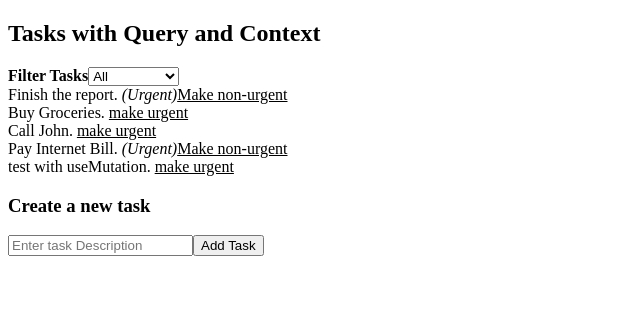
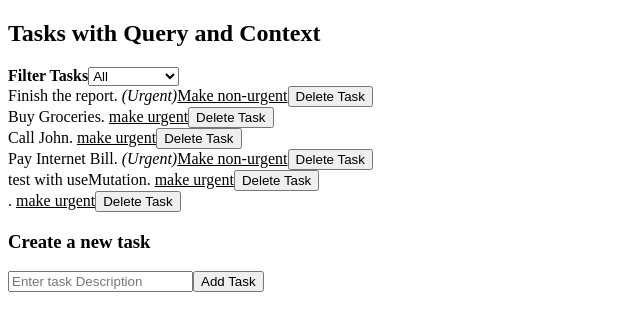
Before and after one commit to serhat-bca/ch9_mern_code, a React (Vite) app in the folder taskmanager-reactquery/: page / in a window 1280 px wide. Shown: the top 330 px of the page, without its empty margins (0-640 px from the left). Built offline with nearby package versions, Linux system fonts and the light colour scheme; data requests are answered from the project's data file.

Commit message:
push for sal

```diff
--- a/taskmanager-reactquery/db.json
+++ b/taskmanager-reactquery/db.json
@@ -24,6 +24,11 @@
       "id": "9a79",
       "description": "test with useMutation",
       "urgent": false
+    },
+    {
+      "id": "4f08",
+      "description": "",
+      "urgent": false
     }
   ]
 }
--- a/taskmanager-reactquery/src/components/Task.jsx
+++ b/taskmanager-reactquery/src/components/Task.jsx
@@ -1,5 +1,5 @@
 import {useMutation, useQueryClient} from "@tanstack/react-query";
-import { updateTask } from "../services/api";
+import { deleteTask, updateTask } from "../services/api";
 
 const Task = ({ task }) => {
   const queryClient = useQueryClient();
@@ -11,6 +11,13 @@ const Task = ({ task }) => {
       },
       onError: () => console.log("Error while toggling"),
     });
+
+    const deleteMutation = useMutation({
+      mutationFn: deleteTask,
+      onSuccess: () => {
+        queryClient.invalidateQueries(["tasks"]);
+      }
+    })
 
 
   return (
@@ -25,6 +32,7 @@ const Task = ({ task }) => {
       >
         {task.urgent ? "Make non-urgent" : "make urgent"}
       </span>
+      <button onClick={() => deleteMutation.mutate(task)}>Delete Task</button>
     </div>
   );
 };
--- a/taskmanager-reactquery/src/services/api.js
+++ b/taskmanager-reactquery/src/services/api.js
@@ -18,3 +18,8 @@ export const updateTask = async (task) => {
   const res = await api.put(`/${task.id}`, task);
   return res.data;
 };
+
+export const deleteTask = async (task) => {
+  const res = await api.delete(`/${task.id}`);
+  return res.data;
+}
```
